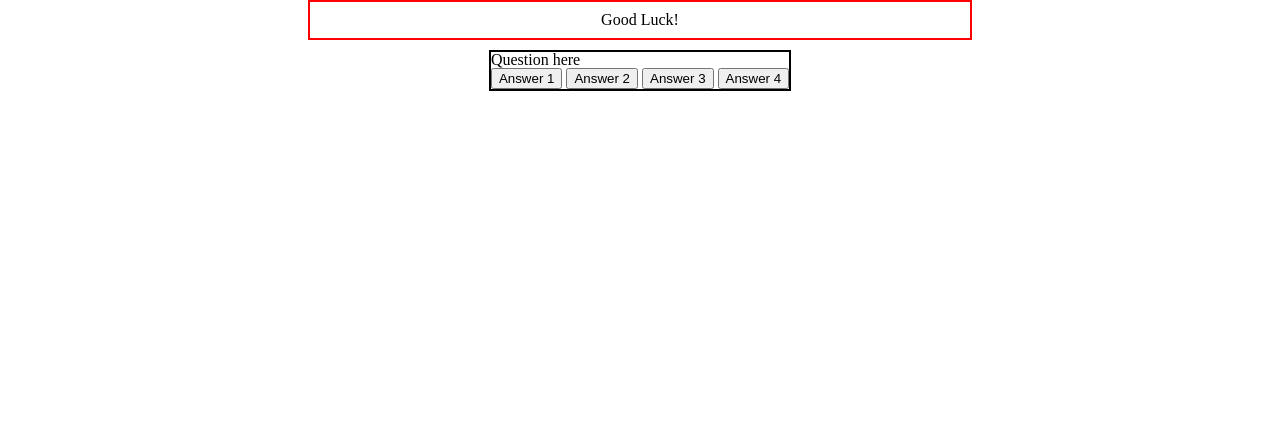
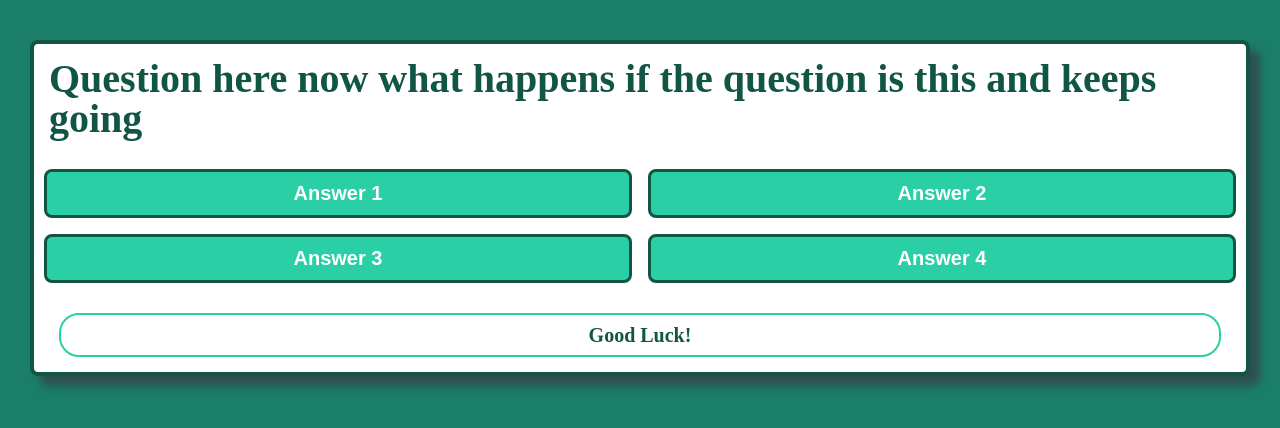
Before and after one commit to evanarbour/coding-quiz, a plain HTML site: page index.html in a window 1280 px wide. Both pictures are taken after a click on the button "Start Quiz!". Drawn offline with Linux system fonts and the light colour scheme.

Commit message:
edited more css and finalized overall style

```diff
--- a/index.html
+++ b/index.html
@@ -11,16 +11,16 @@
 
 <body>
     <div class="container">
-        <div id="timer-container" class="hide">
-            <div id="timer">Good Luck!</div>
-        </div>
         <div id="question-container" class="hide">
-            <div id="question">Question here</div>
+            <div id="question">Question here now what happens if the question is this and keeps going</div>
             <div id="answer-buttons" class="btn-grid">
                 <button class="btn">Answer 1</button>
                 <button class="btn">Answer 2</button>
                 <button class="btn">Answer 3</button>
                 <button class="btn">Answer 4</button>
+            </div>
+            <div id="timer-container">
+                <div id="timer">Good Luck!</div>
             </div>
         </div>
         <div class="controls">
--- a/reset.css
+++ b/reset.css
@@ -87,7 +87,7 @@ video {
   margin: 0;
   padding: 0;
   border: 0;
-  font-size: 100%;
+  /* font-size: 100%; */
   font: inherit;
   vertical-align: baseline;
 }
--- a/script.js
+++ b/script.js
@@ -12,7 +12,7 @@ function startGame() {
     questionContainer.classList.remove('hide');
     timerContainer.classList.remove('hide');
     // the timer starts a countdown.
-
+    // countdownTimer();
     // the question is chosen randomly and displayed with corresponding answers.
 }
 
@@ -49,7 +49,7 @@ function countdownTimer() {
     // the first parameter is a function that decrements the time and updates on the page.
     var timerInterval = setInterval(function() {
         secondsLeft--;
-        timer.textContent = secondsLeft;
+        timer.textContent = 'Time Left: ' + secondsLeft;
 
         if (secondsLeft === 0) {
             clearInterval(timerInterval);
--- a/style.css
+++ b/style.css
@@ -1,20 +1,73 @@
+body {
+  background-color: #1a7f66;
+  margin-right: 30px;
+  margin-left: 30px;
+}
+
 .container {
   display: flex;
+  flex-wrap: wrap;
   flex-direction: column;
   align-items: center;
   justify-content: center;
 }
+.start-btn {
+  padding: 10px;
+  background-color: white;
+  border-radius: 8px;
+  margin-top: 40px;
+  font-size: 40px;
+  color: #115544;
+  font-weight: bold;
+  border: 4px solid #115544;
+}
 
 #timer-container {
-  text-align: center;
-  border: 2px solid red;
+  display: flex;
+  flex-direction: column;
+  justify-content: center;
+  align-items: center;
+  margin: 30px 15px 5px 15px;
   padding: 10px;
-  margin-bottom: 10px;
-  width: 50%;
+  border: 2px solid #2acfa6;
+  border-radius: 20px;
+  color: #115544;
+  font-weight: bold;
+  background-color: white;
+  font-size: 20px;
 }
 
 #question-container {
-  border: 2px solid black;
+  padding: 10px;
+  background-color: white;
+  border-radius: 8px;
+  margin-top: 40px;
+  border: 4px solid #115544;
+  box-shadow: 10px 10px 8px darkslategrey;
+}
+
+#question {
+  padding: 5px;
+  margin-bottom: 25px;
+  font-size: 40px;
+  font-weight: bold;
+  color: #115544;
+}
+
+.btn {
+  font-size: 20px;
+  background-color: #2acfa6;
+  color: white;
+  padding: 10px;
+  border: 3px solid #115544;
+  border-radius: 8px;
+  font-weight: bold;
+}
+
+.btn-grid {
+  display: grid;
+  grid-template-columns: 1fr 1fr;
+  gap: 1em;
 }
 
 .hide {
```
